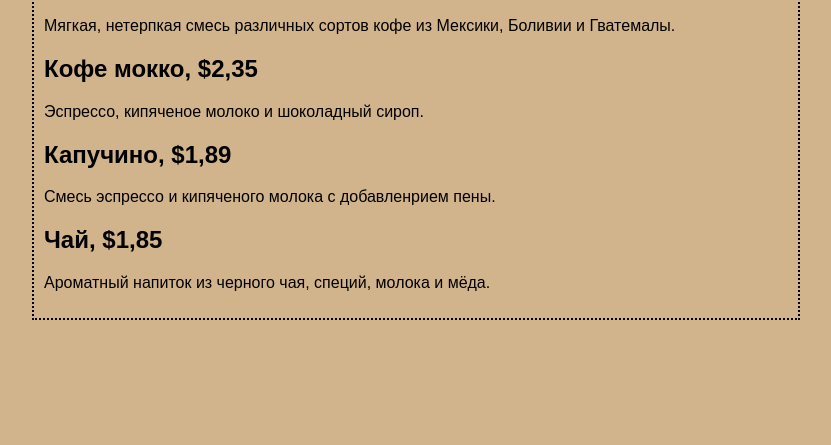
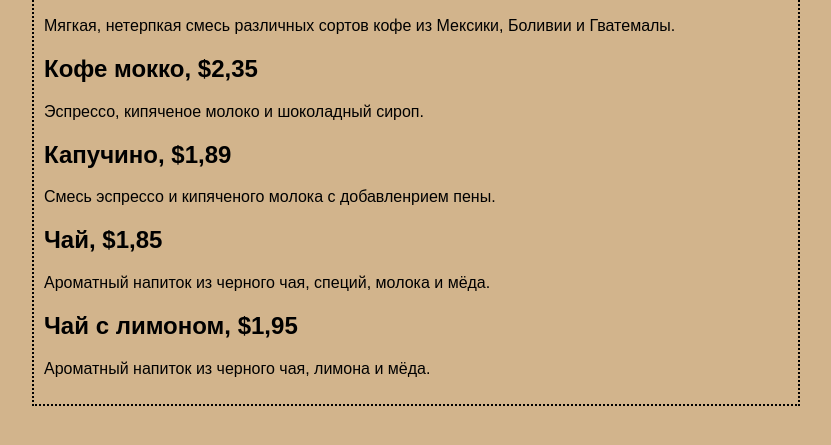
Before and after one commit to mohcode43/starbuzz, a plain HTML site: page index.html in a window 1280 px wide. Shown: the part 131-576 px from the top of the page, without its empty margins (224-1055 px from the left). Drawn offline with Linux system fonts and the light colour scheme.

Commit message:
add tea with lemon

```diff
--- a/index.html
+++ b/index.html
@@ -23,5 +23,7 @@
 	<p>Смесь эспрессо и кипяченого молока с добавленрием пены.</p>
 	<h2>Чай, $1,85</h2>
 	<p>Ароматный напиток из черного чая, специй, молока и мёда.</p>
+	<h2>Чай с лимоном, $1,95</h2>
+	<p>Ароматный напиток из черного чая, лимона и мёда.</p>
 </body>
 </html>
```
